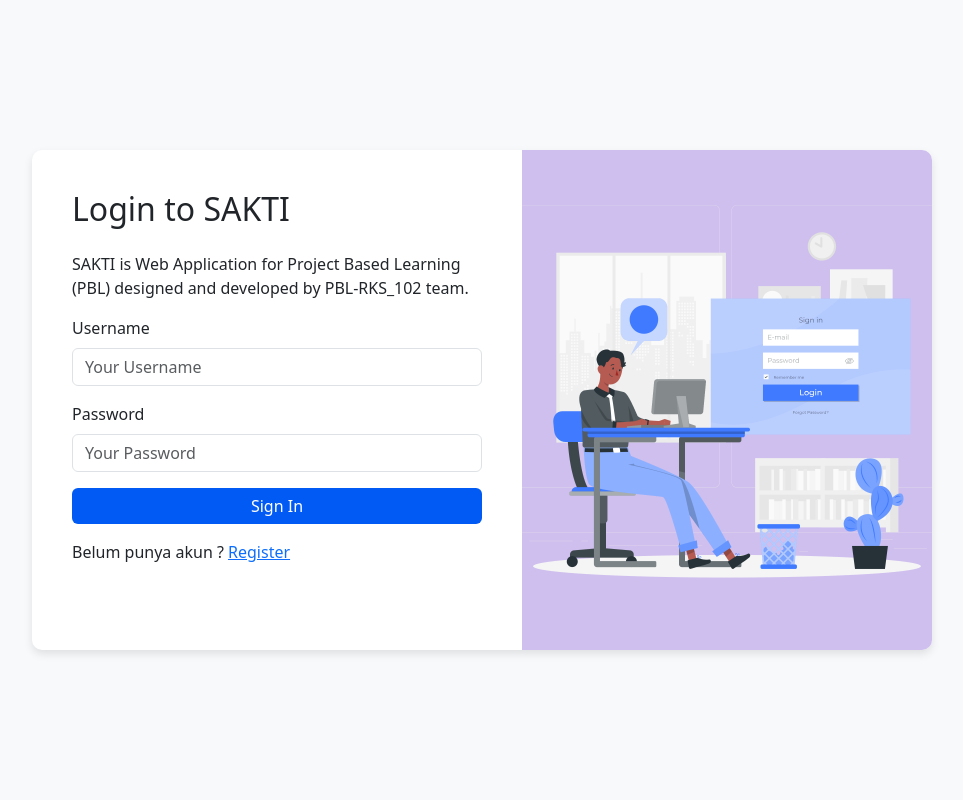
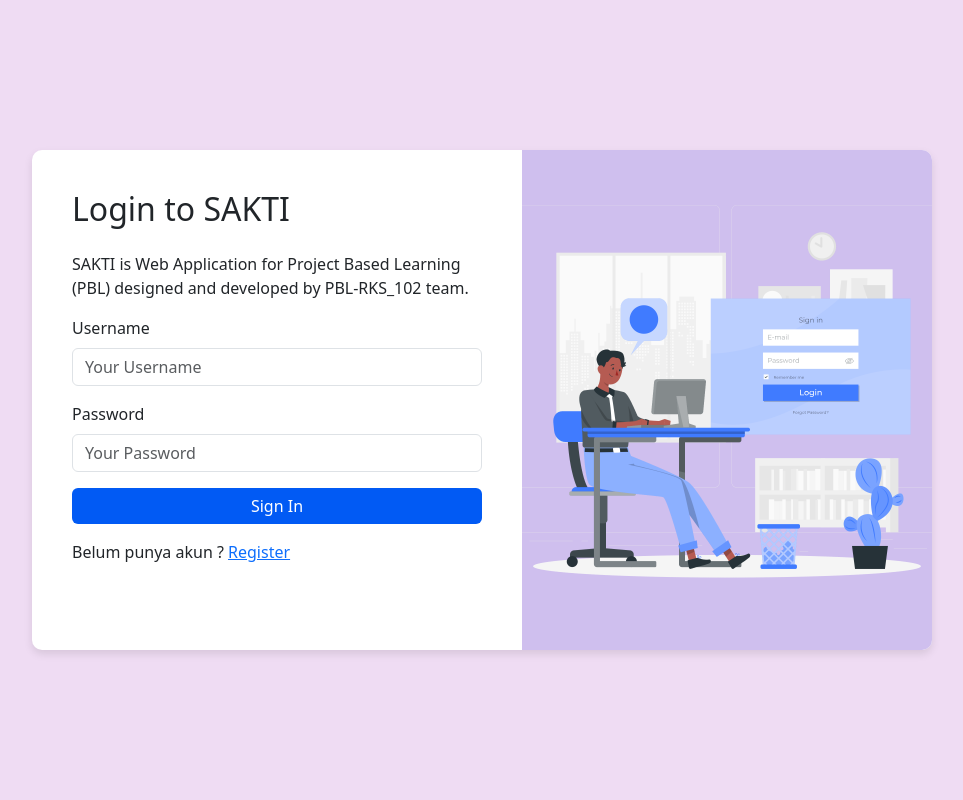
Before and after one commit to ArchK1tsune-IX/PBL_RKS_102_SAKTI, a Flask app: page /login in a window 1280 px wide. Shown: the whole page, without its empty margins (158-1121 px from the left). Run offline with Flask 3, Linux system fonts and the light colour scheme; parts of the project's set-up code (start-up, migrations or seed data) failed here and were passed over.

Commit message:
Update background body of login.html

```diff
--- a/templates/login.html
+++ b/templates/login.html
@@ -10,7 +10,7 @@
             display: flex;
             height: 100vh;
             margin: 0;
-            background-color: #f8f9fa;
+            background-color: rgb(239, 220, 243);
         }
         .login-container {
             margin: auto;
```
